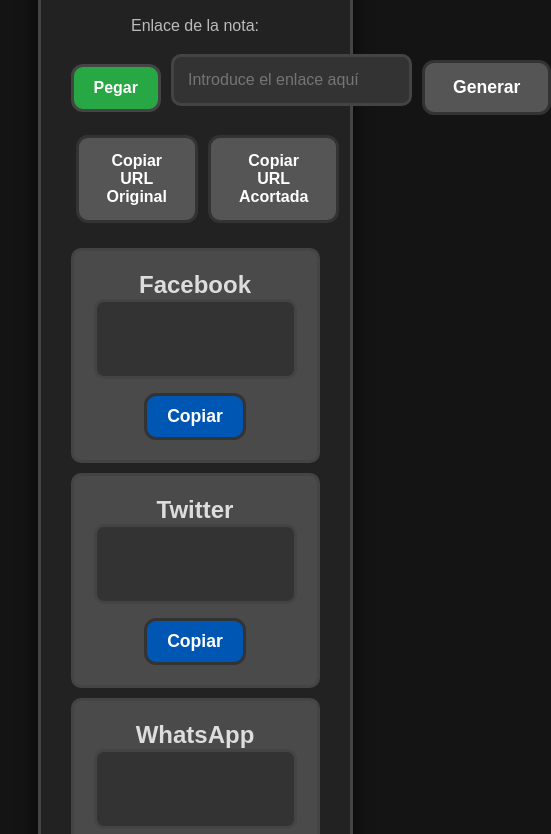
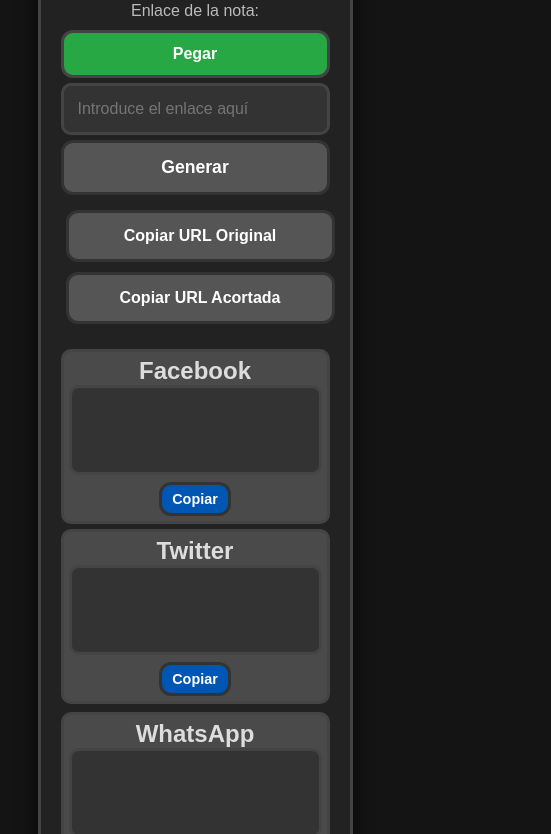
Before and after one commit to hyperhue-studio/CopyGenerator, a website: page public/index.html in a window 390 px wide. Shown: the part 138-972 px from the top of the page, 551 px wide, since content can reach past the window. Drawn offline with Linux system fonts and the light colour scheme.

Commit message:
UI changes were made

```diff
--- a/public/assets/script.js
+++ b/public/assets/script.js
@@ -7,7 +7,6 @@
     }
 
     try {
-        // Enviar el enlace al backend
         const response = await fetch("/generate-copies", {
             method: "POST",
             headers: {
@@ -21,10 +20,9 @@
         if (data.error) {
             alert(data.error);
         } else {
-            // Mostrar los copys generados en los campos respectivos
             document.getElementById("fb-copy").innerText = data.facebook;
             document.getElementById("twitter-copy").innerText = data.twitter;
-            document.getElementById("wpp-copy").innerText = data.wpp;  // Aquí cambiamos a 'data.wpp'
+            document.getElementById("wpp-copy").innerText = data.wpp;
         }
     } catch (error) {
         console.error("Error generando los copys:", error);
@@ -43,7 +41,7 @@
             headers: {
                 'Content-Type': 'application/json'
             },
-            body: JSON.stringify({ url: longUrlWithUtm }) // Enviamos la URL al backend
+            body: JSON.stringify({ url: longUrlWithUtm })
         });
 
         if (!response.ok) {
@@ -96,7 +94,6 @@
     }
 });
 
-// Función para copiar al portapapeles
 document.querySelectorAll('.copy-btn').forEach(button => {
     button.addEventListener('click', function () {
         const target = document.getElementById(this.dataset.target);
@@ -105,18 +102,16 @@
     });
 });
 
-// Funcionalidad para copiar la URL original y acortada
 document.getElementById('copyOriginalUrl').addEventListener('click', function () {
     const urlInput = document.getElementById('urlInput');
     urlInput.select();
     document.execCommand('copy');
 });
 
-// Función para pegar la URL desde el portapapeles
 document.getElementById('pasteUrl').addEventListener('click', async function () {
     try {
-        const text = await navigator.clipboard.readText(); // Lee el texto del portapapeles
-        document.getElementById('urlInput').value = text;  // Pega el texto en el campo de entrada
+        const text = await navigator.clipboard.readText();
+        document.getElementById('urlInput').value = text;
     } catch (error) {
         alert("No se pudo pegar el contenido del portapapeles.");
     }
--- a/public/assets/style.css
+++ b/public/assets/style.css
@@ -1,14 +1,12 @@
-/* RESET: Reiniciamos márgenes y paddings */
 * {
     margin: 0;
     padding: 0;
     box-sizing: border-box;
 }
 
-/* Fuente principal */
 body {
     font-family: 'Arial', sans-serif;
-    background-color: #141414;  /* Fondo más oscuro */
+    background-color: #141414;
     color: #ddd;
     padding: 20px;
     display: flex;
@@ -18,50 +16,45 @@
     overflow: auto;
 }
 
-/* Contenedor principal */
 .container {
     width: 90%;
     max-width: 900px;
     text-align: center;
-    background-color: #222;  /* Fondo oscuro para el contenedor */
-    padding: 30px;
-    border-radius: 12px; /* Bordes más redondeados */
-    box-shadow: 0 6px 20px rgba(0, 0, 0, 0.7); /* Sombra más pronunciada */
+    background-color: #222;
+    padding: 20px;
+    border-radius: 12px;
+    box-shadow: 0 6px 20px rgba(0, 0, 0, 0.7);
     display: flex;
     flex-direction: column;
-    border: 3px solid #444; /* Contorno del contenedor */
+    border: 3px solid #444;
 }
 
-/* Título */
 h1 {
     font-size: 1.9rem;
-    margin-bottom: 20px;
+    margin-bottom: 15px;
     color: #fff;
-    border-bottom: 2px solid #444; /* Línea de separación debajo del título */
+    border-bottom: 2px solid #444;
     padding-bottom: 10px;
 }
 
-/* Etiqueta */
 label {
     font-size: 1rem;
     display: block;
     margin-bottom: 10px;
-    color: #bbb; /* Gris claro para las etiquetas */
+    color: #bbb;
 }
 
-/* Grupo de entrada */
 .input-group {
     display: flex;
     gap: 10px;
     align-items: center;
 }
 
-/* Estilo de entrada de texto */
 input {
     flex: 1;
     padding: 14px;
     font-size: 1rem;
-    border: 3px solid #444;  /* Bordes gruesos */
+    border: 3px solid #444;
     border-radius: 10px;
     background-color: #333;
     color: #fff;
@@ -70,41 +63,39 @@
 
 input:focus {
     outline: none;
-    border-color: #007BFF;  /* Resalta al enfocar */
-    background-color: #444; /* Fondo ligeramente más claro */
+    border-color: #007BFF;
+    background-color: #444;
 }
 
-/* Botón de generar */
 button {
-    margin-top: 15px;  /* Ajustamos el padding aquí */
+    margin-top: 0px;
     padding: 14px 28px;
-    background-color: #555;  /* Gris oscuro */
-    color: #fff;  /* Color claro */
+    background-color: #555;
+    color: #fff;
     font-size: 1.1rem;
     font-weight: bold;
-    border: 3px solid #333;  /* Borde oscuro */
-    border-radius: 12px; /* Bordes redondeados */
+    border: 3px solid #333;
+    border-radius: 12px;
     cursor: pointer;
     transition: background-color 0.3s ease, border-color 0.3s ease;
 }
 
 button:hover {
-    background-color: #fff;  /* Fondo blanco al hacer hover */
-    color: #141414;  /* Texto negro */
-    border-color: #333;  /* Borde más oscuro al hacer hover */
+    background-color: #fff;
+    color: #141414;
+    border-color: #333;
 }
 
-/* Botones para copiar URLs */
 .button-group {
     display: flex;
     justify-content: space-between;
-    margin-top: 15px;
+    margin-top: 10px;
 }
 
 .button-group button {
     flex: 1;
     margin: 5px;
-    background-color: #555;  /* Gris más claro */
+    background-color: #555;
     color: white;
     font-weight: bold;
     border: 3px solid #333;
@@ -115,17 +106,16 @@
 }
 
 .button-group button:hover {
-    background-color: #fff;  /* Fondo blanco */
-    color: #141414;  /* Texto negro */
-    border-color: #333;  /* Borde oscuro al hacer hover */
+    background-color: #fff;
+    color: #141414;
+    border-color: #333;
 }
 
-/* Botón de Pegar URL */
 #pasteUrl {
     padding: 12px 20px;
-    background-color: #28a745;  /* Verde */
+    background-color: #28a745;
     color: white;
-    border: 3px solid #444;  /* Borde oscuro */
+    border: 3px solid #444;
     border-radius: 12px;
     cursor: pointer;
     font-size: 1rem;
@@ -134,56 +124,53 @@
 
 #pasteUrl:hover {
     background-color: #fff;
-    color: #141414;  /* Texto negro */
-    border-color: #333;  /* Borde más oscuro */
+    color: #141414;
+    border-color: #333;
 }
 
-/* Resultados organizados en filas */
 #resultados {
     display: flex;
     flex-direction: column;
     margin-top: 20px;
-    gap: 10px;
+    gap: 8px;
 }
 
-/* Primera fila: Facebook y Twitter */
 .result-row {
     display: flex;
     justify-content: space-between;
-    gap: 10px;
+    gap: 5px;
+    align-items: stretch;
 }
 
-/* Segunda fila: WhatsApp ocupa todo el ancho */
+
 .result-row.full-width {
     flex-direction: column;
 }
 
-/* Estilos de cada bloque de resultado */
 .result-item {
     flex: 1;
     background-color: #4a4a4a;
-    padding: 20px;
+    padding: 5px;
     border-radius: 10px;
     text-align: center;
-    border: 3px solid #444; /* Bordes más gruesos */
+    border: 3px solid #444;
 }
 
-/* Facebook y Twitter ocupan la mitad */
 .result-item.half {
     width: 48%;
 }
 
-/* WhatsApp ocupa toda la fila */
 .result-item.full {
     width: 100%;
 }
 
-/* Estilos del textarea */
 textarea {
     width: 100%;
-    height: 80px;
+    height: auto;
+    min-height: 80px;
+    max-height: 150px;
     padding: 14px;
-    border: 3px solid #444;  /* Bordes más gruesos */
+    border: 3px solid #444;
     border-radius: 10px;
     background-color: #333;
     color: white;
@@ -194,39 +181,61 @@
 
 textarea:focus {
     outline: none;
-    border-color: #007BFF;  /* Resalta al enfocar */
-    background-color: #444; /* Fondo ligeramente más claro */
+    border-color: #007BFF;
+    background-color: #444;
 }
 
-/* Botón "Copiar" con nuevo color */
 .copy-btn {
     background-color: #0056b3;
     color: white;
-    margin-top: 10px;
+    margin-top: 3px;
     border: 3px solid #333;
     border-radius: 12px;
-    padding: 10px 20px;
+    padding: 6px 10px;
+    font-size: 0.9rem;
     cursor: pointer;
     transition: background-color 0.3s ease, border-color 0.3s ease;
 }
 
 .copy-btn:hover {
     background-color: #fff;
-    color: #141414; /* Texto negro */
-    border-color: #333; /* Borde más oscuro */
+    color: #141414;
+    border-color: #333;
 }
 
-/* Responsividad para pantallas pequeñas */
 @media (max-width: 768px) {
-    body {
-        overflow: auto;
+    .input-group {
+        flex-direction: column;
+        align-items: stretch;
+        gap: 5px;
+    }
+
+    .input-group button {
+        width: 100%;
+    }
+
+    .input-group input {
+        width: 100%;
+    }
+
+    .button-group {
+        flex-direction: column;
+    }
+
+    .button-group button {
+        width: 100%;
     }
 
     .result-row {
         flex-direction: column;
+        gap: 5px;
     }
 
     .result-item.half {
         width: 100%;
     }
+
+    textarea {
+        min-height: 90px;
+    }
 }
```
Also changed, not shown: index.js (+7 -25 lines), public/index.html (+0 -6 lines), 1 other file.
